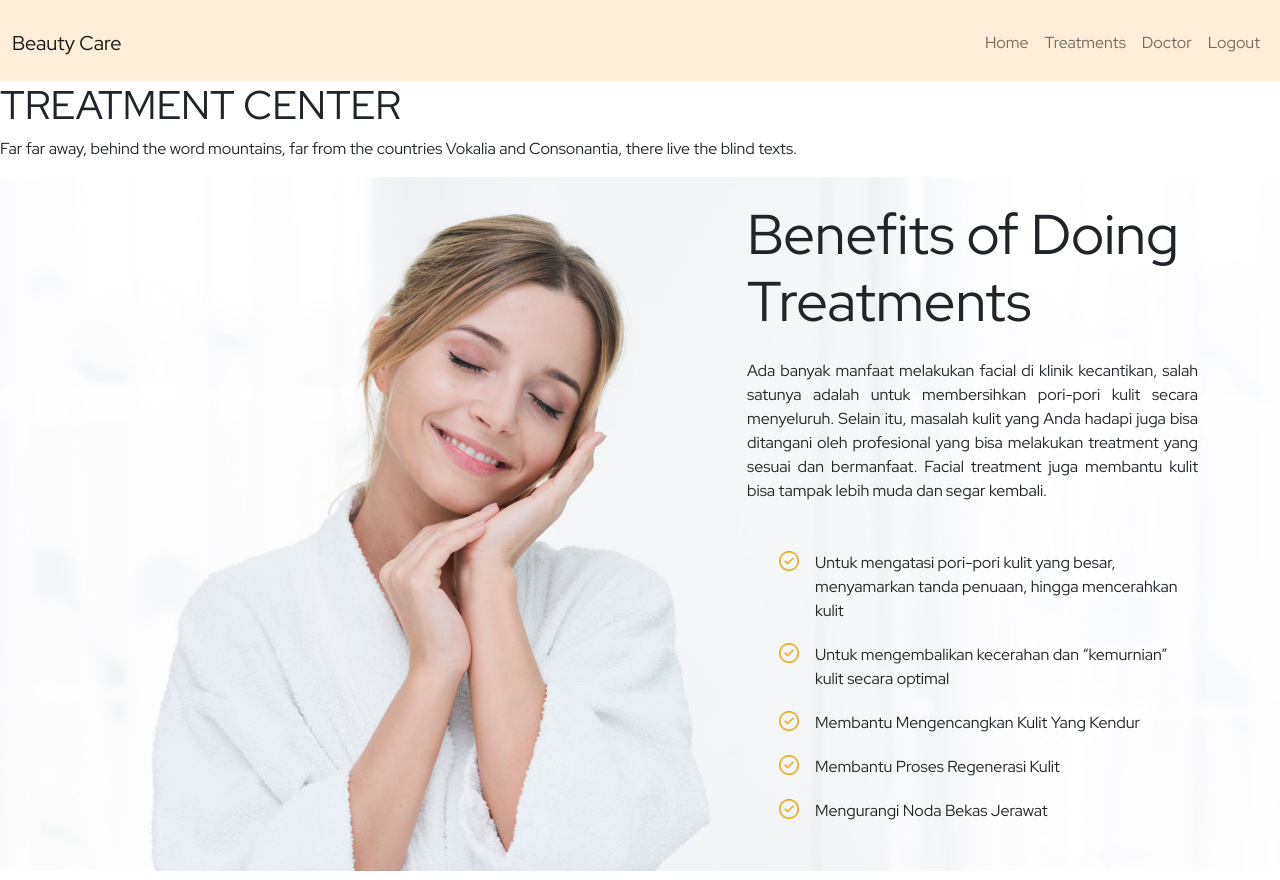
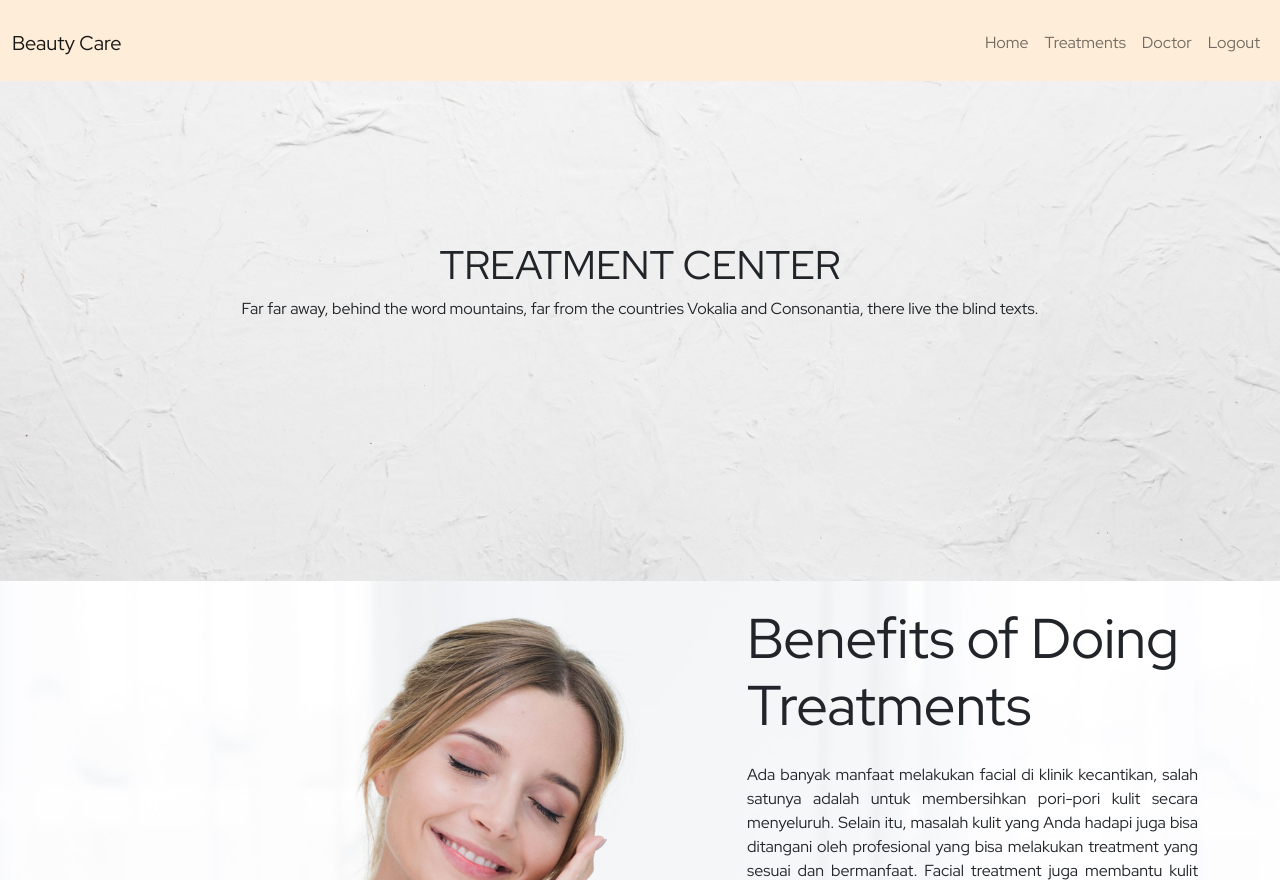
Before and after one commit to darman1725/TSA_WEBA, a PHP site: page / in a window 1280 px wide. Shown: the top 880 px of the page. Run offline with PHP 8.4, Linux system fonts and the light colour scheme.

Commit message:
styele hero

```diff
--- a/assets/css/style.css
+++ b/assets/css/style.css
@@ -67,3 +67,16 @@ ul.benefit > li {
     box-shadow: 1px 1px 4px rgba(0, 0, 0, 0.4);
     margin-bottom: 16px;
 }
+.hero-section {
+    text-align: center;
+    background-image: url('../img/bg_1.jpg');
+    background-size: cover;
+    background-position: top;
+    background-repeat: no-repeat;
+    height: 500px;
+    width: 100%;
+    padding: 50px;
+    padding-top: 160px;
+    position: relative;
+
+}
```
